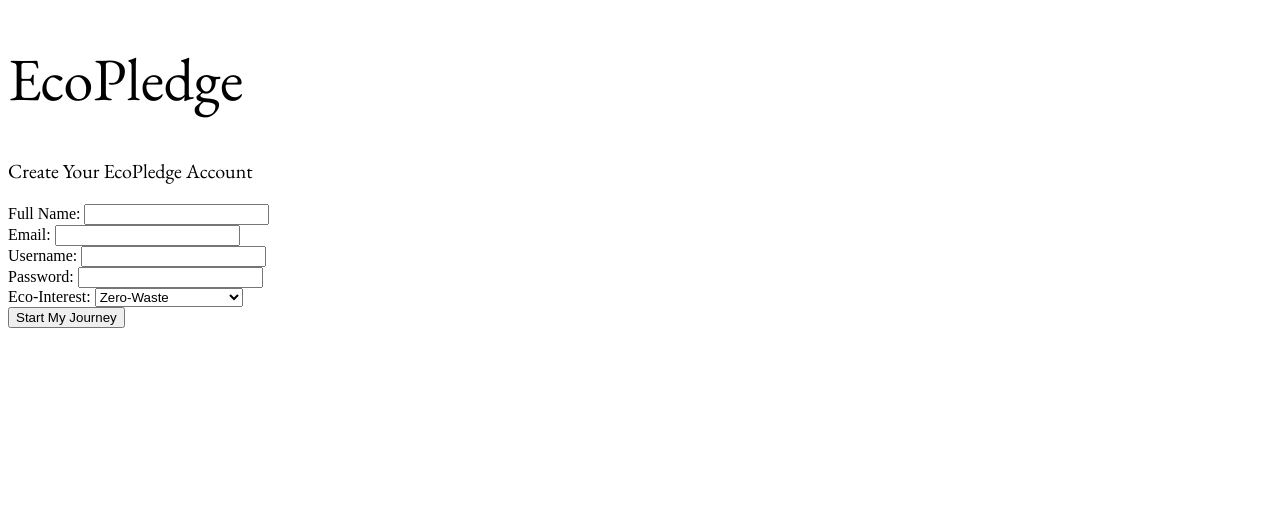
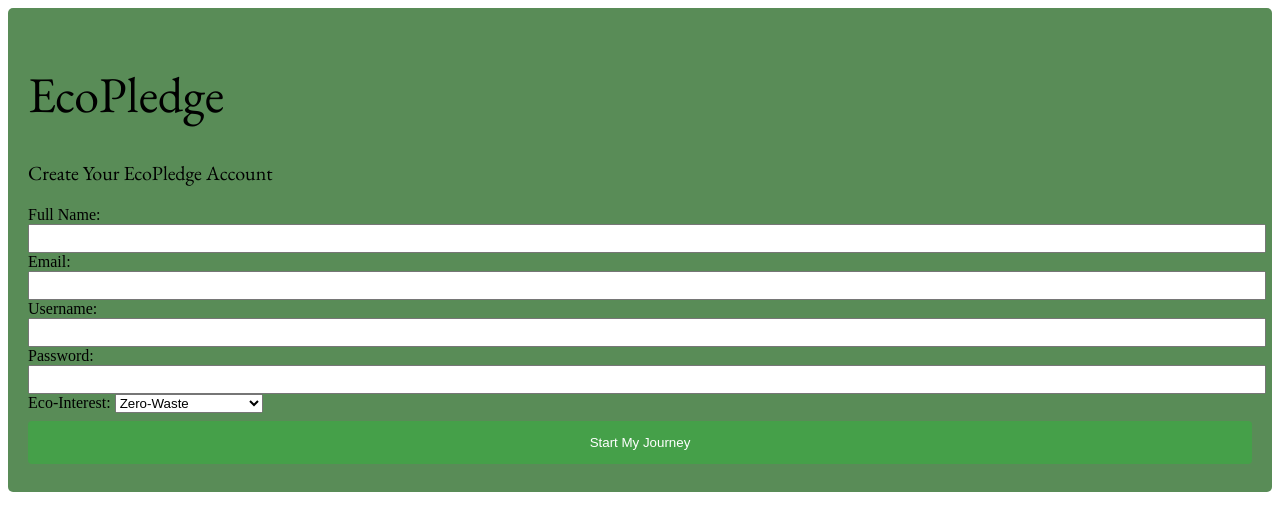
Before and after one commit to itmd362-spring2025/project1, a plain HTML site: page index.html in a window 1280 px wide. Drawn offline with nearby package versions, Linux system fonts and the light colour scheme; a web font is replaced by a local one.

Commit message:
reset point

```diff
--- a/css/style.css
+++ b/css/style.css
@@ -6,13 +6,53 @@ h1, p {
 }
 
 h1 {
-  font-size: 60px;
+  font-size: 50px;
 }
 
 p {
   font-size: 20px;
 }
 
+#container {
+  border-radius: 5px;
+  background-color: #598C57;
+  padding: 20px;
+}
+
+header {
+  background-color: #3E703C;
+}
+
+input[type=text] {
+  width: 100%;
+  padding: 5px;
+}
+
+input[type=email] {
+  width: 100%;
+  padding: 5px;
+}
+
+input[type=password] {
+  width: 100%;
+  padding: 5px;
+}
+
 input[type=text]:focus {
   border: 3px solid #555;
 }
+
+input[type=submit] {
+  width: 100%;
+  background-color: #45A049;
+  color: white;
+  padding: 14px 20px;
+  margin: 8px 0;
+  border: none;
+  border-radius: 4px;
+  cursor: pointer;
+}
+
+#submit {
+  text-align: center;
+}
--- a/index.html
+++ b/index.html
@@ -11,13 +11,11 @@
   <link href="https://fonts.googleapis.com/css2?family=EB+Garamond:ital,wght@0,400..800;1,400..800&family=Italiana&display=swap" rel="stylesheet">
 </head>
 <body>
-<header>
+<main id="container">
   <h1>EcoPledge</h1>
   <div id="slogan">
     <p>Create Your EcoPledge Account</p>
   </div>
-</header>
-<main id="container">
   <form method="POST" action="#null">
     <div id="input-fullname">
       <label for="fullname">Full Name:</label>
```
